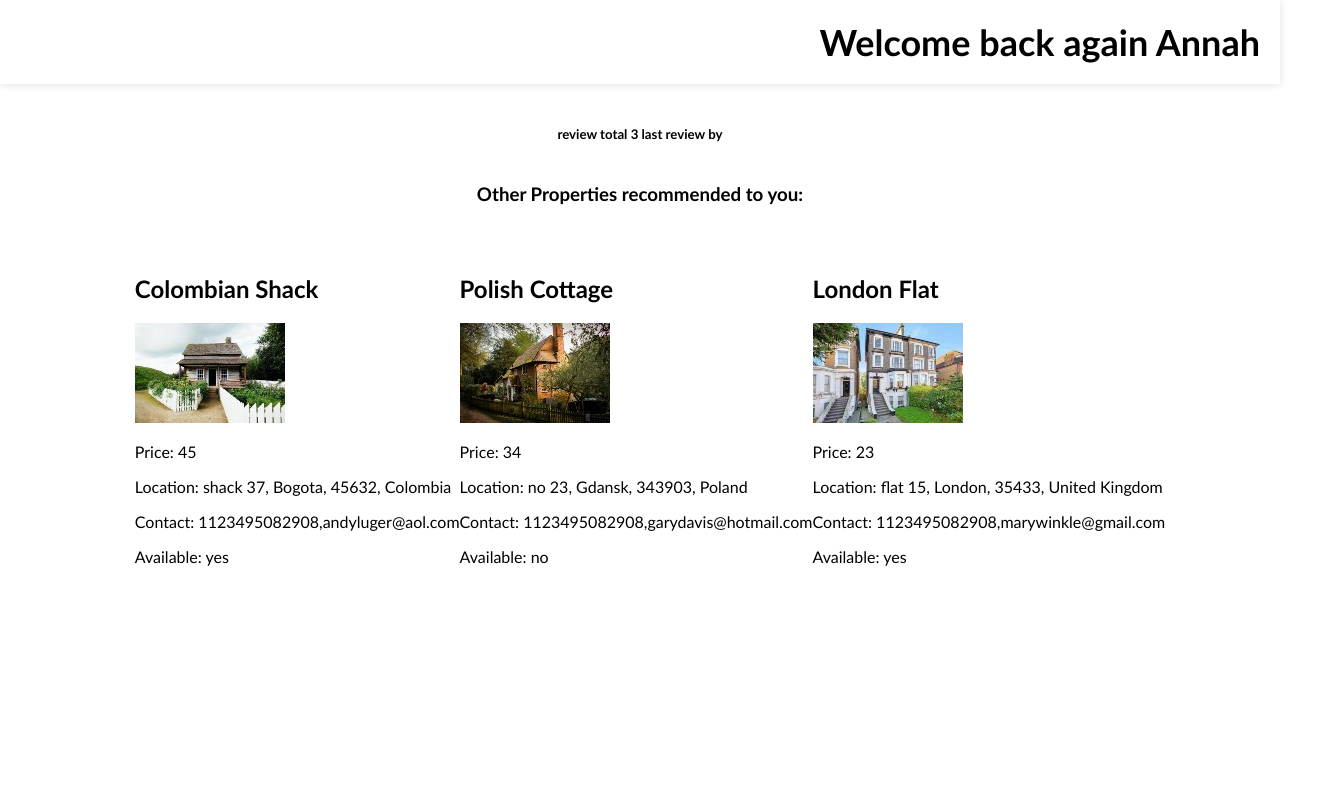
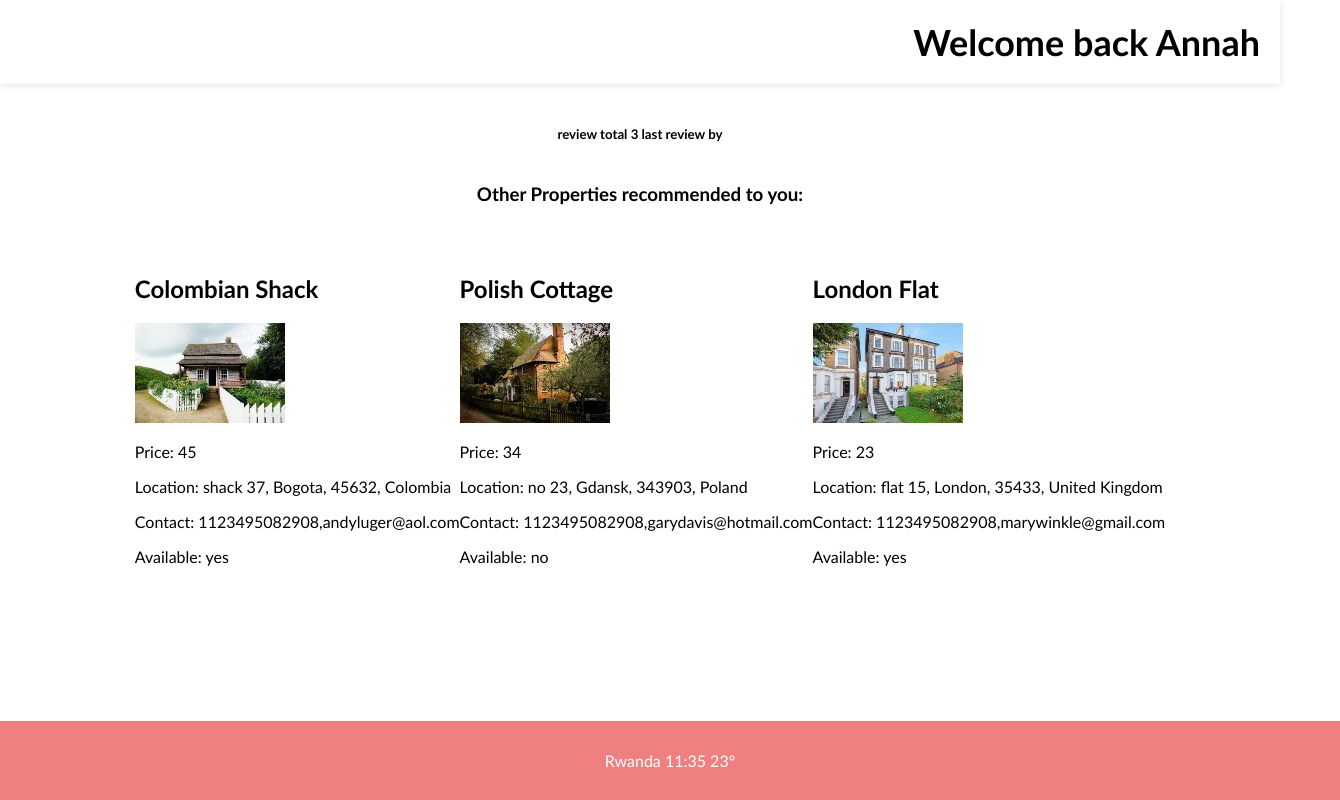
Before and after one commit to mutesialine/couch-surfing, a website with bundled scripts: page src/index.html in a window 1280 px wide. Shown: the whole page, 1340 px wide, since content can reach past the window. Built offline with nearby package versions, Linux system fonts and the light colour scheme; files whose address does not match are found by name.

Commit message:
feat: footer section

```diff
--- a/src/index.css
+++ b/src/index.css
@@ -6,8 +6,6 @@ body {
     "Lucida Sans", Arial;
   color: black;
   flex-direction: column;
-  max-width: 1280px;
-  margin: 0 auto;
 }
 
 .container {
--- a/src/index.html
+++ b/src/index.html
@@ -22,6 +22,7 @@
     <h3>Other Properties recommended to you:</h3>
   </div>
   <div class="properties"></div>
+  <div class="footer"></div>
   <script type="module" src="../build/bundle.js"></script>
 </body>
 
--- a/src/index.ts
+++ b/src/index.ts
@@ -1,5 +1,6 @@
 import { showReviewTotal, populatedUser } from "./utils";
 const diplaycard = document.querySelector(".properties") as HTMLElement;
+const footer = document.querySelector(".footer") as HTMLElement;
 
 const reviews: {
   name: string;
@@ -125,3 +126,12 @@ for (let i = 0; i < properties.length; i++) {
   propertyDiv.appendChild(availability);
   diplaycard.appendChild(propertyDiv);
 }
+
+let currentLocation: [string, string, number] = ["Rwanda", "11:35", 23];
+footer.innerHTML =
+  currentLocation[0] +
+  " " +
+  currentLocation[1] +
+  " " +
+  currentLocation[2] +
+  "°";
--- a/src/utils.ts
+++ b/src/utils.ts
@@ -17,7 +17,7 @@ export function showReviewTotal(
 
 export function populatedUser(userName: string, isReturning: boolean) {
   if (isReturning) {
-    returningUserDisplay.innerHTML = "back again";
+    returningUserDisplay.innerHTML = "back";
   }
   displayUser.innerHTML = userName;
 }
```
